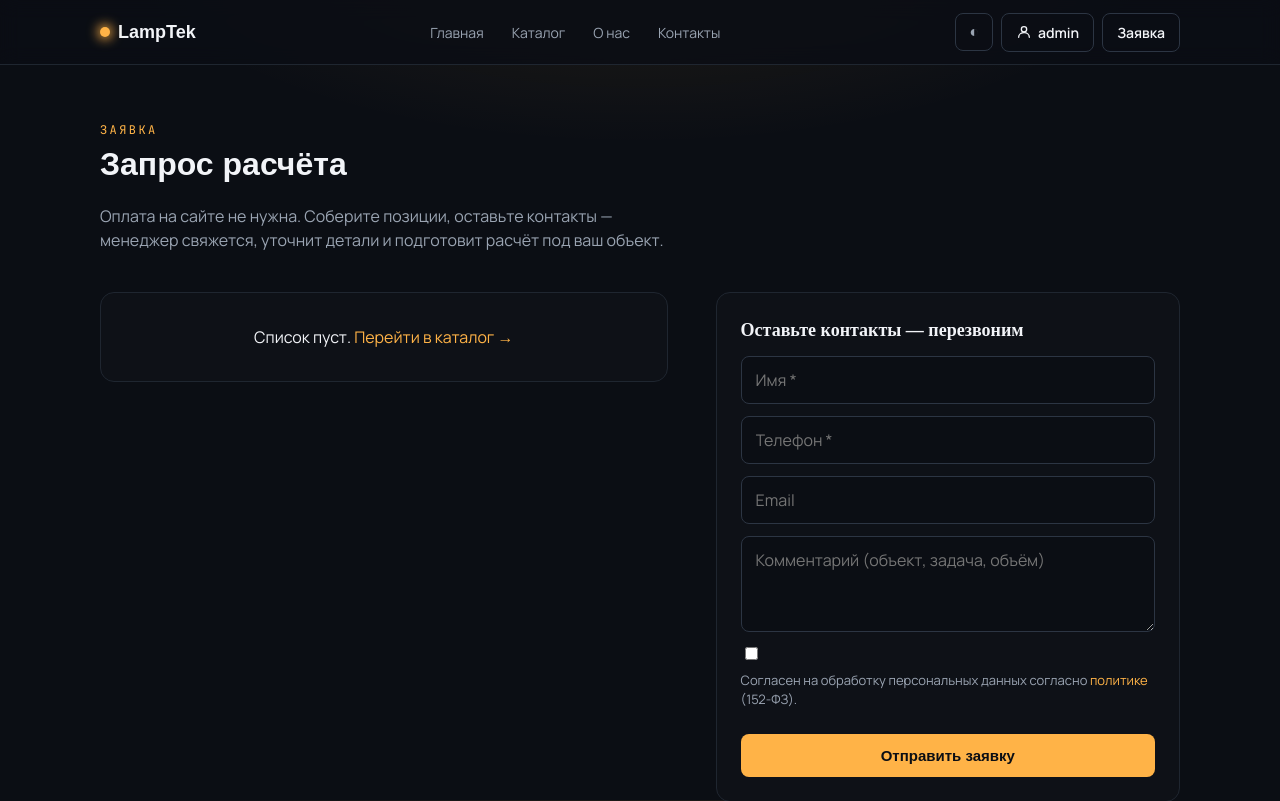
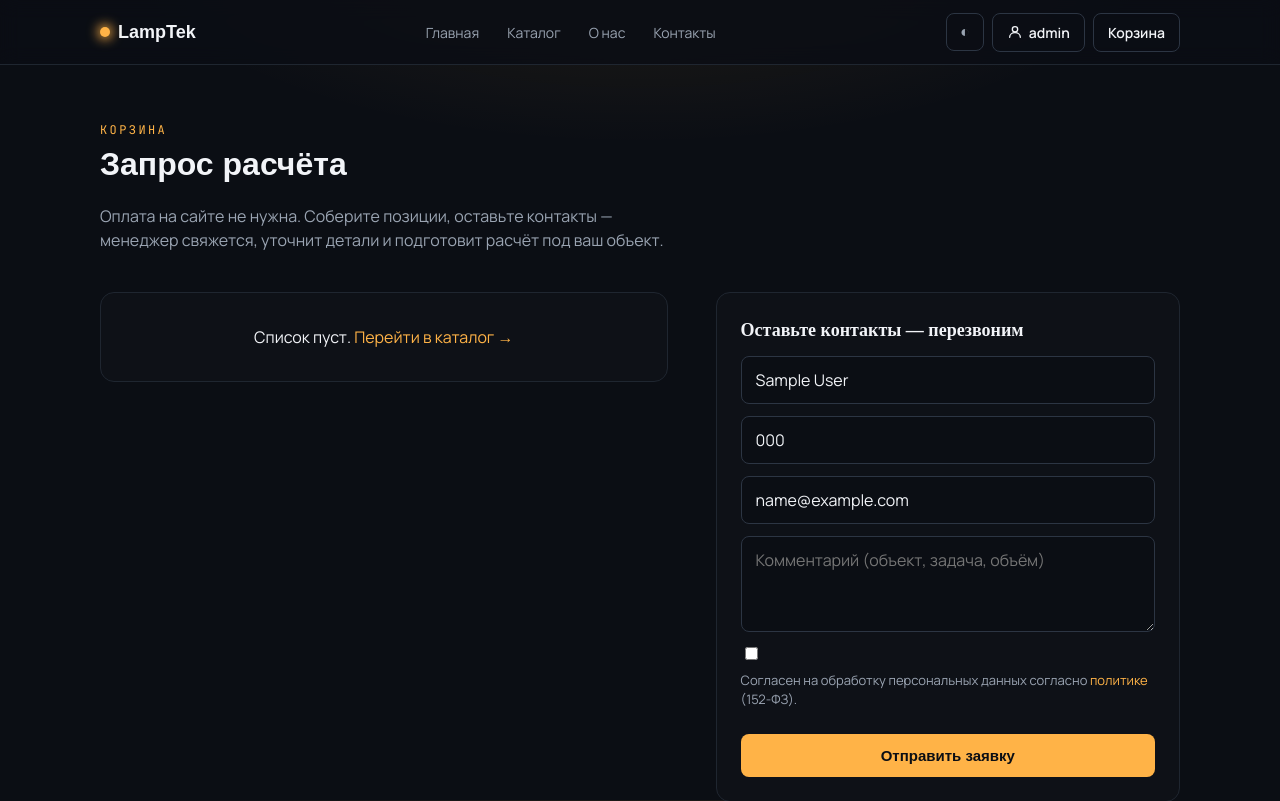
Before and after one commit to Zharkov/lamptek, a Flask app: page /cart in a window 1280 px wide. Shown: the top 801 px of the page. Run offline with Flask 3, Linux system fonts and the light colour scheme; a user stored in the database is signed in; tables that the repository leaves empty hold one stand-in row (values such as "Sample post"); some libraries are stand-ins or nearby versions; some web fonts are replaced.

Commit message:
cart autofill, keep register form on error, rename to Korzina

```diff
--- a/app.py
+++ b/app.py
@@ -243,7 +243,7 @@ def product(slug):
 
 @app.route('/cart')
 def cart():
-    return render_template('cart.html')
+    return render_template('cart.html', customer=get_current_customer())
 
 
 @app.route('/lead', methods=['POST'])
@@ -302,7 +302,8 @@ def register():
             session['customer_id'] = c.id
             flash('Добро пожаловать, {}!'.format(name), 'success')
             return redirect(url_for('profile'))
-    return render_template('register.html')
+        return render_template('register.html', form=request.form)
+    return render_template('register.html', form=None)
 
 
 @app.route('/login', methods=['GET', 'POST'])
--- a/static/js/main.js
+++ b/static/js/main.js
@@ -40,13 +40,13 @@
       var q = qtyOf(slug);
       if (q === 0) {
         el.innerHTML = big
-          ? '<button class="btn btn--glow js-add">В заявку</button><span class="muted" style="margin-left:10px">Цена по запросу</span>'
-          : '<button class="add-link js-add">+ В заявку</button>';
+          ? '<button class="btn btn--glow js-add">В корзину</button><span class="muted" style="margin-left:10px">Цена по запросу</span>'
+          : '<button class="add-link js-add">+ В корзину</button>';
       } else {
-        var label = big ? '<span class="muted" style="margin-right:8px">В заявке:</span>' : '';
+        var label = big ? '<span class="muted" style="margin-right:8px">В корзине:</span>' : '';
         el.innerHTML = label +
           '<span class="stepper stepper--glow"><button class="js-dec">−</button><span class="qty">' + q + '</span><button class="js-inc">+</button></span>' +
-          (big ? '<span style="margin-left:8px">шт.</span> <a href="/cart" class="btn btn--glow btn--sm" style="margin-left:10px">К заявке</a>' : '');
+          (big ? '<span style="margin-left:8px">шт.</span> <a href="/cart" class="btn btn--glow btn--sm" style="margin-left:10px">Перейти в корзину</a>' : '');
       }
       el.querySelector('.js-add') && el.querySelector('.js-add').addEventListener('click', function (e) { e.preventDefault(); add(slug, title, big ? (parseInt(el.dataset.qty) || 1) : 1); });
       el.querySelector('.js-inc') && el.querySelector('.js-inc').addEventListener('click', function () { setQty(slug, qtyOf(slug) + 1); });
--- a/templates/base.html
+++ b/templates/base.html
@@ -36,7 +36,7 @@
         {{ _person_icon }}
       </a>
       {% endif %}
-      <a href="{{ url_for('cart') }}" class="btn btn--ghost btn--sm">Заявка <span id="cart-count" class="badge" hidden>0</span></a>
+      <a href="{{ url_for('cart') }}" class="btn btn--ghost btn--sm">Корзина <span id="cart-count" class="badge" hidden>0</span></a>
       <button id="menu-btn" class="icon-btn menu-btn" aria-label="Меню">☰</button>
     </div>
   </div>
@@ -48,7 +48,7 @@
     <a href="{{ url_for('catalog') }}" class="{{ 'nav--active' if request.endpoint in ['catalog', 'category', 'product'] }}">Каталог</a>
     <a href="{{ url_for('about') }}" class="{{ 'nav--active' if request.endpoint == 'about' }}">О нас</a>
     <a href="{{ url_for('contacts') }}" class="{{ 'nav--active' if request.endpoint == 'contacts' }}">Контакты</a>
-    <a href="{{ url_for('cart') }}">Заявка <span id="cart-count-m" class="badge" hidden>0</span></a>
+    <a href="{{ url_for('cart') }}">Корзина <span id="cart-count-m" class="badge" hidden>0</span></a>
   </div>
 </div>
 
--- a/templates/cart.html
+++ b/templates/cart.html
@@ -1,8 +1,8 @@
 {% extends 'base.html' %}
-{% block title %}Заявка — LampTek{% endblock %}
+{% block title %}Корзина — LampTek{% endblock %}
 {% block content %}
 <div class="container section">
-  <div class="eyebrow">Заявка</div>
+  <div class="eyebrow">Корзина</div>
   <h1 class="mt8">Запрос расчёта</h1>
   <p class="muted mt8" style="max-width:60ch">Оплата на сайте не нужна. Соберите позиции, оставьте контакты — менеджер свяжется, уточнит детали и подготовит расчёт под ваш объект.</p>
 
@@ -10,9 +10,9 @@
     <div id="cart-items" style="display:grid;gap:12px"></div>
     <form id="lead-form" class="card" style="padding:24px;display:grid;gap:12px">
       <div style="font-family:Unbounded;font-weight:700;font-size:18px">Оставьте контакты — перезвоним</div>
-      <input class="field" name="name" placeholder="Имя *">
-      <input class="field" name="phone" placeholder="Телефон *">
-      <input class="field" name="email" placeholder="Email">
+      <input class="field" name="name" placeholder="Имя *" value="{{ customer.name if customer else '' }}">
+      <input class="field" name="phone" placeholder="Телефон *" value="{{ customer.phone if customer else '' }}">
+      <input class="field" name="email" placeholder="Email" value="{{ customer.email if customer else '' }}">
       <textarea class="field" name="comment" rows="3" placeholder="Комментарий (объект, задача, объём)"></textarea>
       <label class="flex" style="font-size:13px;color:var(--muted);align-items:flex-start;gap:8px">
         <input type="checkbox" name="consent" style="margin-top:3px">
--- a/templates/register.html
+++ b/templates/register.html
@@ -7,15 +7,15 @@
   <form method="post" class="mt24" style="display:grid;gap:16px">
     <div>
       <label class="lbl">Имя *</label>
-      <input class="field" name="name" placeholder="Иван Иванов" required>
+      <input class="field" name="name" placeholder="Иван Иванов" value="{{ form.name if form else '' }}" required>
     </div>
     <div>
       <label class="lbl">Email *</label>
-      <input class="field" type="email" name="email" placeholder="ivan@example.com" required>
+      <input class="field" type="email" name="email" placeholder="ivan@example.com" value="{{ form.email if form else '' }}" required>
     </div>
     <div>
       <label class="lbl">Телефон</label>
-      <input class="field" type="tel" name="phone" placeholder="+7 (900) 000-00-00">
+      <input class="field" type="tel" name="phone" placeholder="+7 (900) 000-00-00" value="{{ form.phone if form else '' }}">
     </div>
     <div>
       <label class="lbl">Пароль * <span class="muted" style="font-size:12px">минимум 6 символов</span></label>
```
